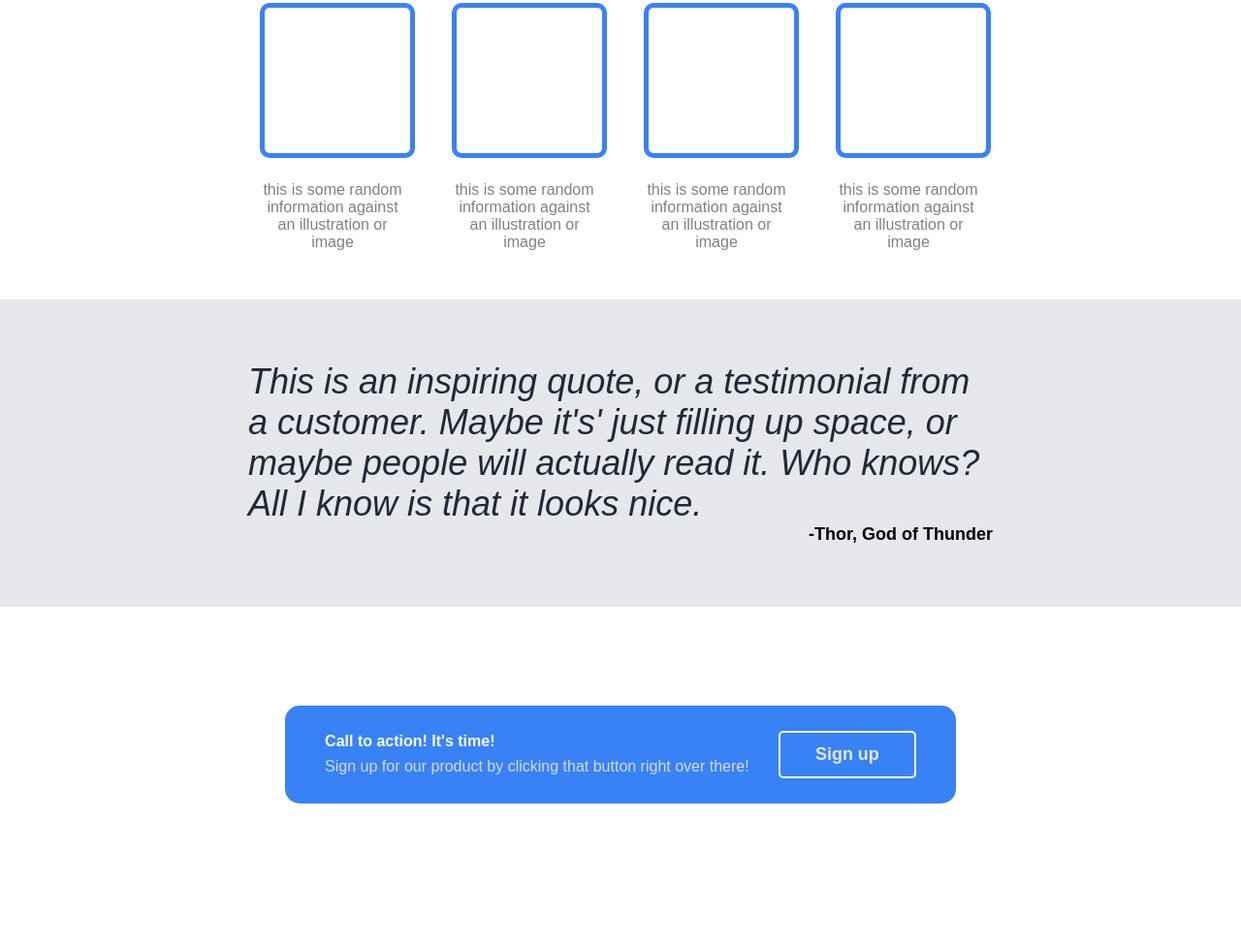
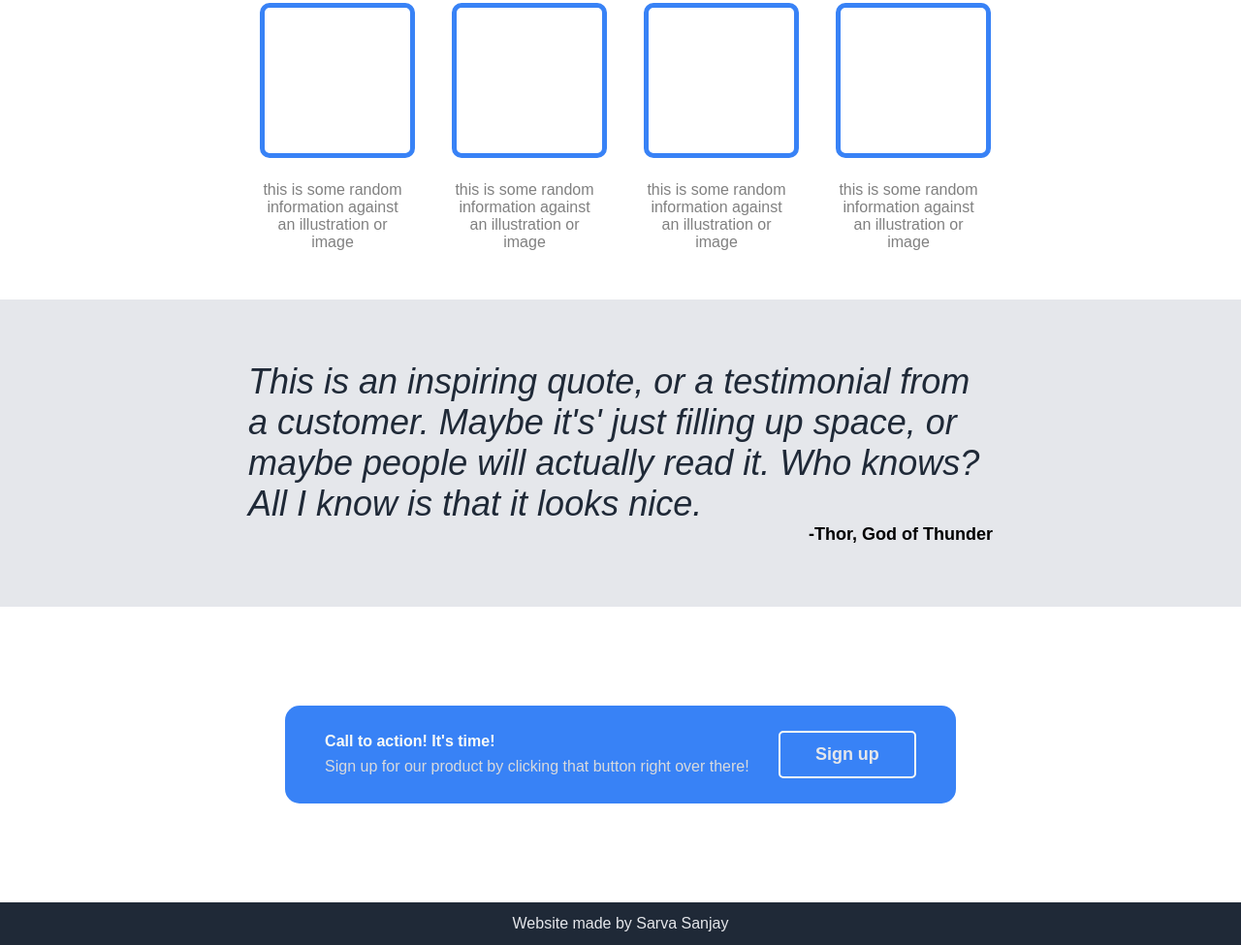
Before and after one commit to sarvaSanjay/LandingPage, a plain HTML site: page index.html in a window 1280 px wide. Shown: the part 575-1550 px from the top of the page at 97% size. Before the commit the page ends 1506 px from the top, so only its background shows below. Drawn offline with Linux system fonts and the light colour scheme.

Commit message:
footer complete

```diff
--- a/index.html
+++ b/index.html
@@ -62,5 +62,6 @@
             <button>Sign up</button>
         </div>
     </div>
+    <div class="footer">Website made by Sarva Sanjay</div>
 </body>
 </html>
--- a/style.css
+++ b/style.css
@@ -185,3 +185,10 @@ ul{
 .action-main button {
     border: solid 2px #F9FAF8;
 }
+
+.footer {
+    background-color: #1F2937;
+    color: #E5E7EB;
+    text-align: center;
+    padding: 1%;
+}
```
